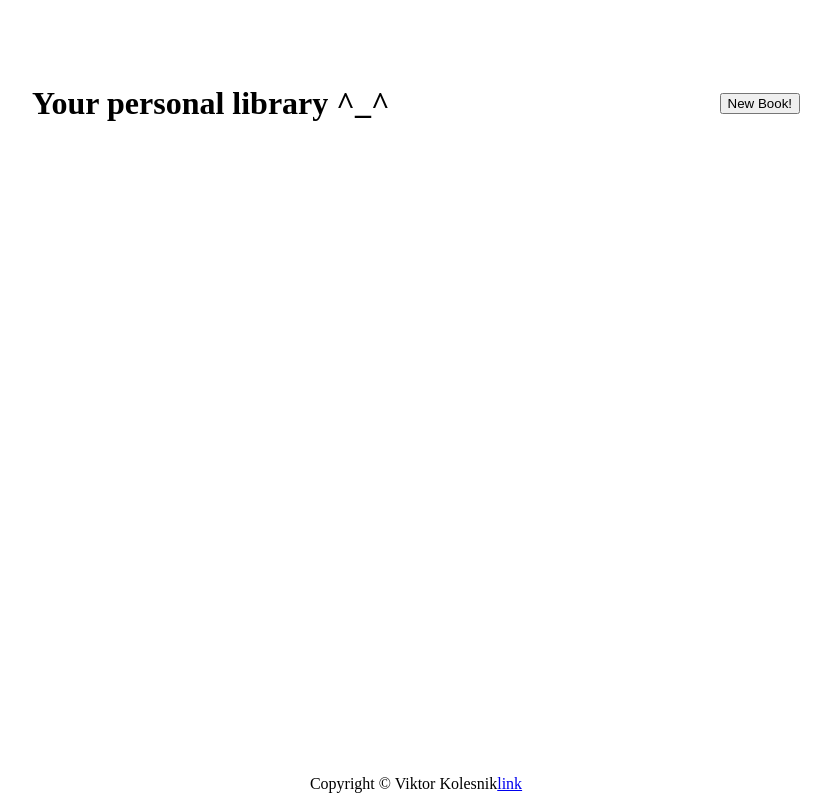
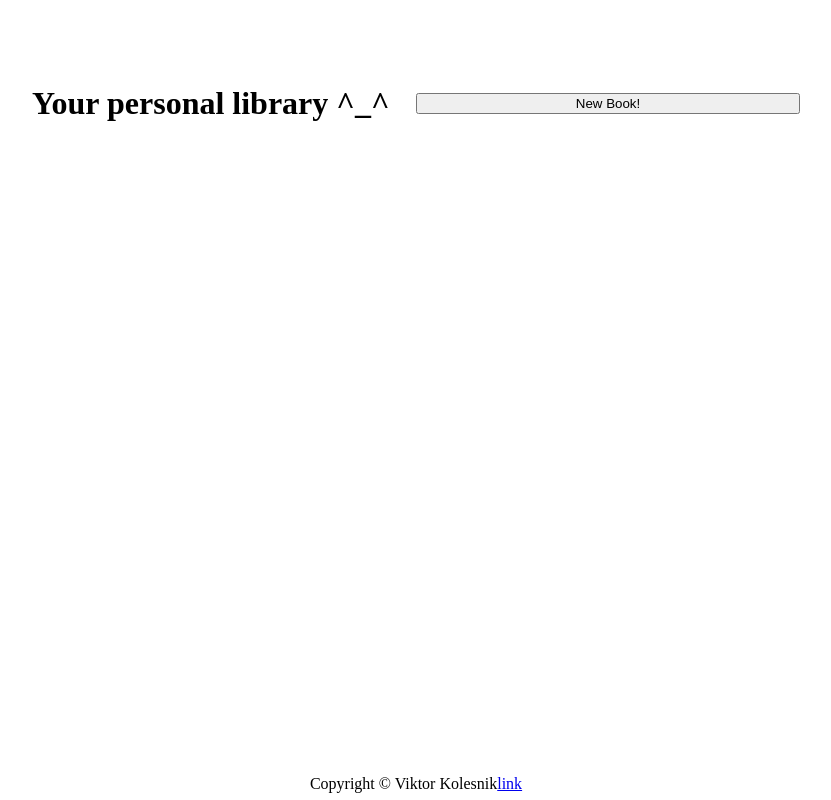
Before and after one commit to B1aho/library-app, a website: page index.html in a window 1280 px wide. Shown: the whole page, without its empty margins (224-1055 px from the left). Drawn offline with Linux system fonts and the light colour scheme.

Commit message:
Fix each cell size

```diff
--- a/style.css
+++ b/style.css
@@ -29,7 +29,11 @@ header {
     flex: 1 1 0;
     justify-content: space-between;
     align-items: center;
-    padding-bottom: 5%;
+    padding-bottom: 10%;
+}
+
+header > * {
+    flex: 1 1 25%;
 }
 
 main {
@@ -45,7 +49,7 @@ main {
 #book-cards > * {
     display: flex;
     gap: 3%;
-    height: 200px;
+    height: 250px;
     flex-direction: column;
     justify-content: center;
     align-items: center;
```
